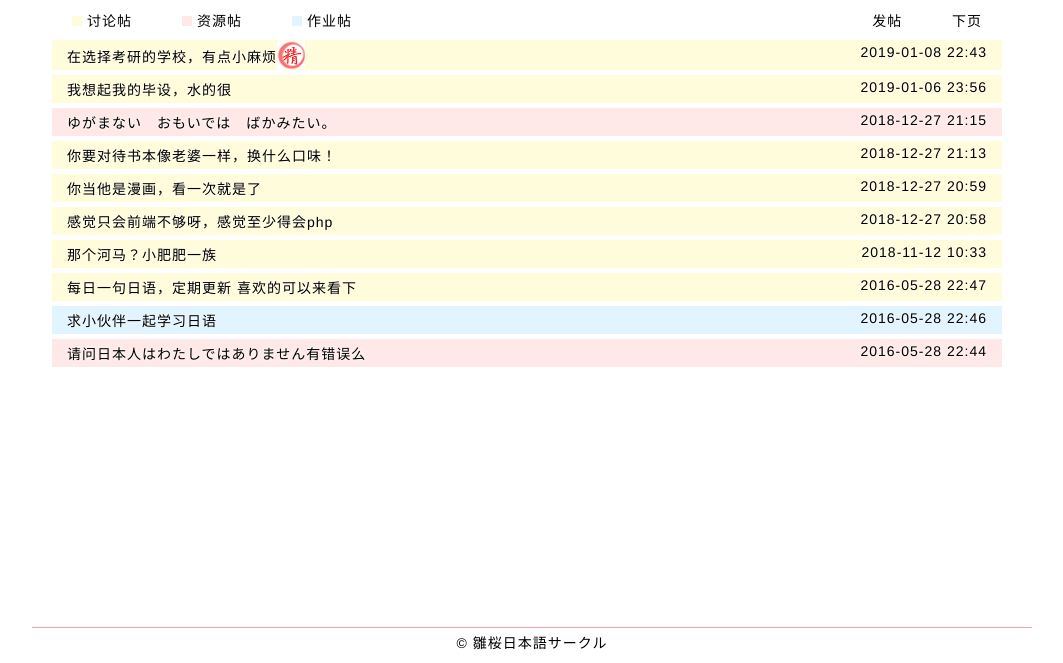
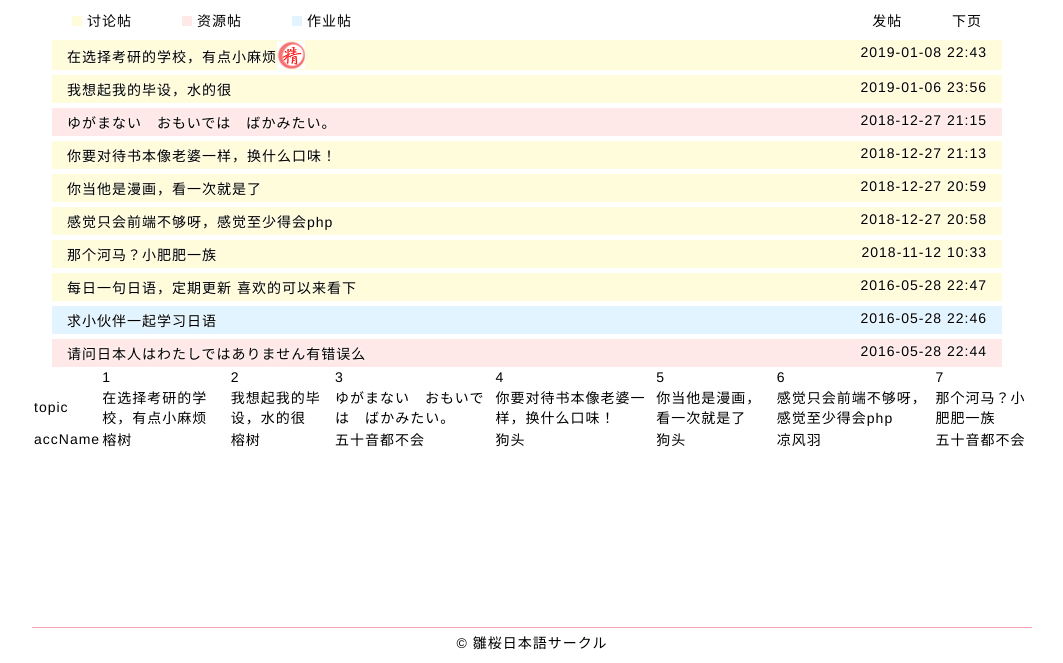
Before and after one commit to okimai/okimai.github.io, a plain HTML site: page index.html in a window 1280 px wide. Shown: the part 137-800 px from the top of the page, without its empty margins (108-1171 px from the left). Drawn offline with Linux system fonts and the light colour scheme.

Commit message:
Add files via upload

```diff
--- a/index.html
+++ b/index.html
@@ -42,6 +42,21 @@
        //alert(JSON.stringify(data));
 
         // 描画帖子数据(threads)
+
+        $.each(data.page.threads, function( index, value ) {
+            // sry, tankaDiffはあらかじめjava側で現在月以後の値を設定する
+            // js側でsry, tankaDiffのみif判断を追加する
+            if(value.topic){
+                $("[name=threads\\[" + index + "\\]\\.topic]").text(value.topic);
+            }
+            $("[name=threads\\[" + index + "\\]\\.accName]").text(/*formatNumber("12341234.5678", 3)*/ value.accName);
+        });
+
+        function formatNumber (str, decimalDigit) {
+            var num = parseFloat(str).toFixed(3)
+            return Number(num).toLocaleString('en');
+        }
+
         setHtmlByTemplate($(".threads ul"), data.page.threads);
         $(".threads ul").fadeIn();
 
@@ -150,6 +165,40 @@
     		</div>
 		</div>
 	</div>
+
+	<table>
+        <tr>
+            <td></td>
+            <td>1</td>
+            <td>2</td>
+            <td>3</td>
+            <td>4</td>
+            <td>5</td>
+            <td>6</td>
+            <td>7</td>
+        </tr>
+        <tr>
+	        <td name="topic">topic</td>
+	        <td name="threads[0].topic"></td>
+	        <td name="threads[1].topic"></td>
+	        <td name="threads[2].topic"></td>
+	        <td name="threads[3].topic"></td>
+	        <td name="threads[4].topic"></td>
+	        <td name="threads[5].topic"></td>
+	        <td name="threads[6].topic"></td>
+	    </tr>
+	    <tr>
+	        <td name="accName">accName</td>
+	        <td name="threads[0].accName"></td>
+	        <td name="threads[1].accName"></td>
+	        <td name="threads[2].accName"></td>
+	        <td name="threads[3].accName"></td>
+	        <td name="threads[4].accName"></td>
+	        <td name="threads[5].accName"></td>
+	        <td name="threads[6].accName"></td>
+	    </tr>
+	</table>
+
 	<footer><div class="container">© 雛桜日本語サークル</div></footer>
 </body>
 </html>
```
